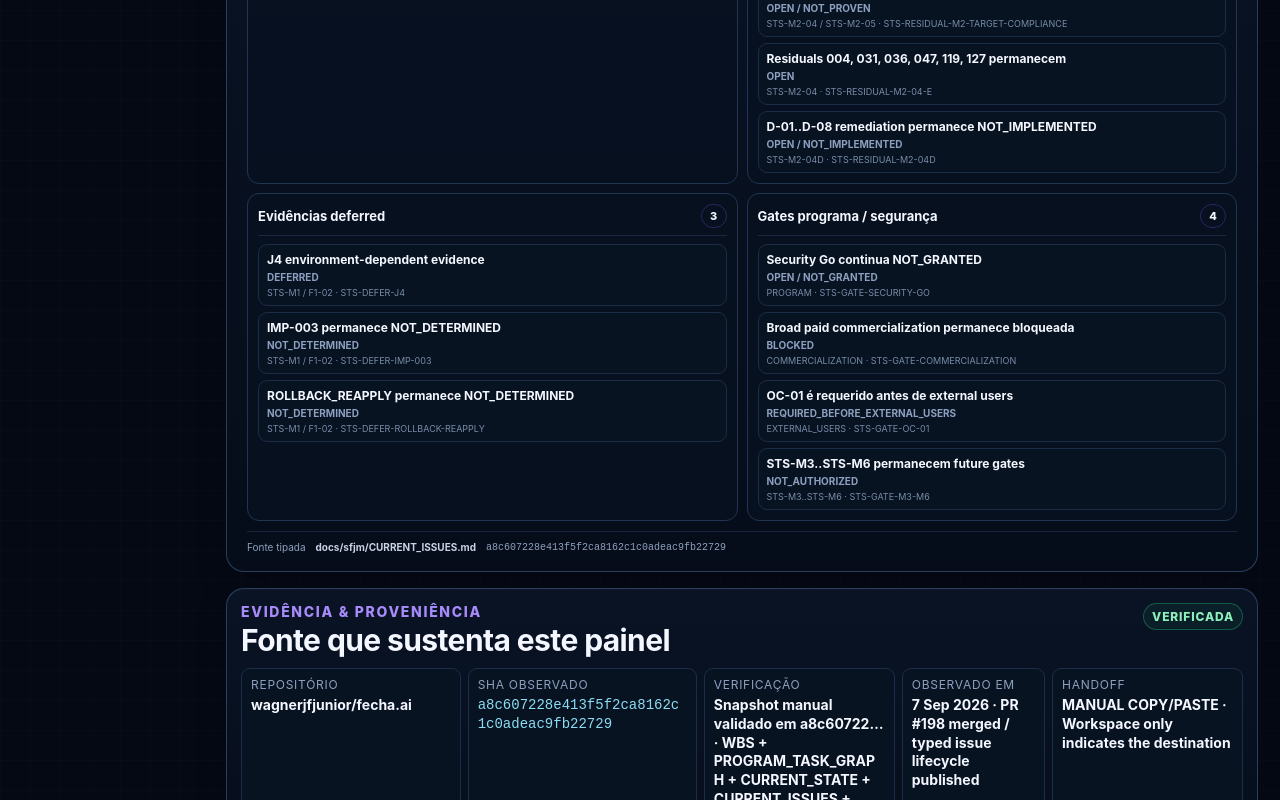
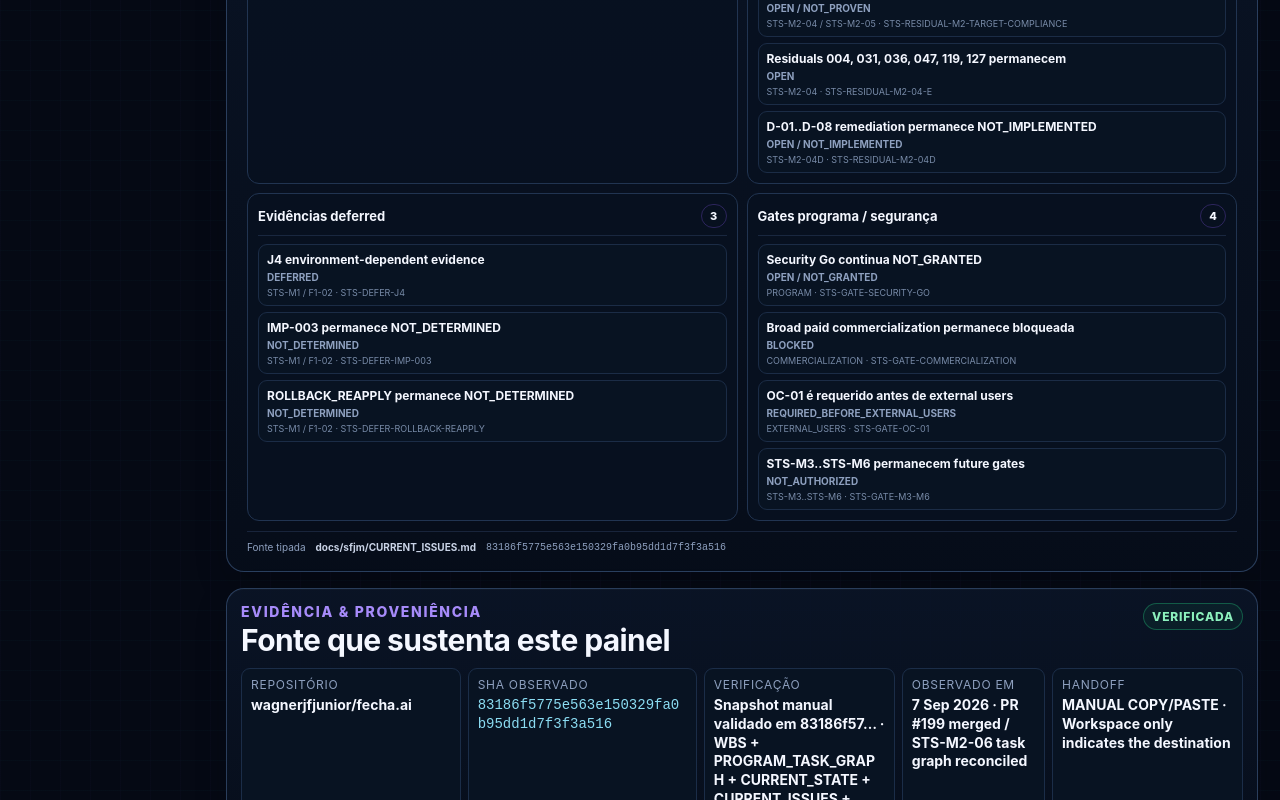
Before and after one commit to wagnerjfjunior/sfjm-workspace, a Next.js app: page / in a window 1280 px wide. Shown: the part 2000-2800 px from the top of the page. Built offline with nearby package versions, Linux system fonts and the light colour scheme.

Commit message:
data: refresh FECH.AI M2-06 canonical provenance

```diff
--- a/data/workspace-demo.ts
+++ b/data/workspace-demo.ts
@@ -204,7 +204,7 @@ export const workspaceDemo = {
           label: "Security Go continua NOT_GRANTED",
           blockingForCurrentTask: false,
           source: "docs/sfjm/CURRENT_ISSUES.md",
-          sourceRef: "a8c607228e413f5f2ca8162c1c0adeac9fb22729",
+          sourceRef: "83186f5775e563e150329fa0b95dd1d7f3f3a516",
           lastValidatedAt: "2026-09-07",
           resolutionCondition: "Product Authority Security Go após evidência/assurance exigida",
           displayPolicy: "PROGRAM_SECURITY_GATES"
@@ -217,7 +217,7 @@ export const workspaceDemo = {
           label: "Broad paid commercialization permanece bloqueada",
           blockingForCurrentTask: false,
           source: "docs/sfjm/CURRENT_ISSUES.md",
-          sourceRef: "a8c607228e413f5f2ca8162c1c0adeac9fb22729",
+          sourceRef: "83186f5775e563e150329fa0b95dd1d7f3f3a516",
           lastValidatedAt: "2026-09-07",
           resolutionCondition: "decisão comercial separada da Product Authority quando condições de launch/security permitirem",
           displayPolicy: "PROGRAM_SECURITY_GATES"
@@ -230,7 +230,7 @@ export const workspaceDemo = {
           label: "J4 environment-dependent evidence",
           blockingForCurrentTask: false,
           source: "docs/security/evidence/F1-02_REMEDIATION_MASTER_PLAN.md",
-          sourceRef: "a8c607228e413f5f2ca8162c1c0adeac9fb22729",
+          sourceRef: "83186f5775e563e150329fa0b95dd1d7f3f3a516",
           lastValidatedAt: "2026-09-07",
           resolutionCondition: "Supabase Pro + ambiente isolado non-production + autorização explícita",
           displayPolicy: "DEFERRED_EVIDENCE"
@@ -243,7 +243,7 @@ export const workspaceDemo = {
           label: "IMP-003 permanece NOT_DETERMINED",
           blockingForCurrentTask: false,
           source: "docs/security/evidence/F1-02_REMEDIATION_MASTER_PLAN.md",
-          sourceRef: "a8c607228e413f5f2ca8162c1c0adeac9fb22729",
+          sourceRef: "83186f5775e563e150329fa0b95dd1d7f3f3a516",
           lastValidatedAt: "2026-09-07",
           resolutionCondition: "bounded evidence run após reopen gate",
           displayPolicy: "DEFERRED_EVIDENCE"
@@ -256,7 +256,7 @@ export const workspaceDemo = {
           label: "ROLLBACK_REAPPLY permanece NOT_DETERMINED",
           blockingForCurrentTask: false,
           source: "docs/security/evidence/F1-02_REMEDIATION_MASTER_PLAN.md",
-          sourceRef: "a8c607228e413f5f2ca8162c1c0adeac9fb22729",
+          sourceRef: "83186f5775e563e150329fa0b95dd1d7f3f3a516",
           lastValidatedAt: "2026-09-07",
           resolutionCondition: "bounded evidence run após reopen gate",
           displayPolicy: "DEFERRED_EVIDENCE"
@@ -269,7 +269,7 @@ export const workspaceDemo = {
           label: "OC-01 é requerido antes de external users",
           blockingForCurrentTask: false,
           source: "docs/security/evidence/F1-02_REMEDIATION_MASTER_PLAN.md",
-          sourceRef: "a8c607228e413f5f2ca8162c1c0adeac9fb22729",
+          sourceRef: "83186f5775e563e150329fa0b95dd1d7f3f3a516",
           lastValidatedAt: "2026-09-07",
           resolutionCondition: "satisfazer/adjudicar OC-01 antes da admissão de external users",
           displayPolicy: "PROGRAM_SECURITY_GATES"
@@ -282,7 +282,7 @@ export const workspaceDemo = {
           label: "Current implementation target-compliant = NOT_PROVEN",
           blockingForCurrentTask: false,
           source: "docs/sfjm/CURRENT_STATE.md",
-          sourceRef: "a8c607228e413f5f2ca8162c1c0adeac9fb22729",
+          sourceRef: "83186f5775e563e150329fa0b95dd1d7f3f3a516",
           lastValidatedAt: "2026-09-07",
           resolutionCondition: "implementação + validação independente suficiente para estabelecer target compliance",
           displayPolicy: "RESIDUAL_RISKS"
@@ -295,7 +295,7 @@ export const workspaceDemo = {
           label: "Residuals 004, 031, 036, 047, 119, 127 permanecem",
           blockingForCurrentTask: false,
           source: "docs/sfjm/BLOCKED_ACTIONS.md",
-          sourceRef: "a8c607228e413f5f2ca8162c1c0adeac9fb22729",
+          sourceRef: "83186f5775e563e150329fa0b95dd1d7f3f3a516",
           lastValidatedAt: "2026-09-07",
           resolutionCondition: "implementation/lifecycle/runtime work separadamente autorizado",
           displayPolicy: "RESIDUAL_RISKS"
@@ -308,7 +308,7 @@ export const workspaceDemo = {
           label: "D-01..D-08 remediation permanece NOT_IMPLEMENTED",
           blockingForCurrentTask: false,
           source: "docs/sfjm/BLOCKED_ACTIONS.md",
-          sourceRef: "a8c607228e413f5f2ca8162c1c0adeac9fb22729",
+          sourceRef: "83186f5775e563e150329fa0b95dd1d7f3f3a516",
           lastValidatedAt: "2026-09-07",
           resolutionCondition: "remediation separadamente autorizada + adjudicação",
           displayPolicy: "RESIDUAL_RISKS"
@@ -321,20 +321,20 @@ export const workspaceDemo = {
           label: "STS-M3..STS-M6 permanecem future gates",
           blockingForCurrentTask: false,
           source: "docs/sfjm/PROGRAM_TASK_GRAPH.md",
-          sourceRef: "a8c607228e413f5f2ca8162c1c0adeac9fb22729",
+          sourceRef: "83186f5775e563e150329fa0b95dd1d7f3f3a516",
           lastValidatedAt: "2026-09-07",
           resolutionCondition: "autorização sequencial da Product Authority quando cada milestone se tornar elegível",
           displayPolicy: "ROADMAP_GATES"
         }
       ] satisfies ProjectIssue[],
       repository: "wagnerjfjunior/fecha.ai",
-      observedSha: "a8c607228e413f5f2ca8162c1c0adeac9fb22729",
-      observedAt: "7 Sep 2026 · PR #198 merged / typed issue lifecycle published",
-      verification: "Snapshot manual validado em a8c60722… · WBS + PROGRAM_TASK_GRAPH + CURRENT_STATE + CURRENT_ISSUES + NEXT_SAFE_ACTION · sem live sync",
+      observedSha: "83186f5775e563e150329fa0b95dd1d7f3f3a516",
+      observedAt: "7 Sep 2026 · PR #199 merged / STS-M2-06 task graph reconciled",
+      verification: "Snapshot manual validado em 83186f57… · WBS + PROGRAM_TASK_GRAPH + CURRENT_STATE + CURRENT_ISSUES + NEXT_SAFE_ACTION · sem live sync",
       taskDecompositions: [{
         parentTaskId: "STS-M2-04",
         parentLabel: "Política target de DEFINER / RLS / DML",
-        source: "FECH.AI docs/sfjm/PROGRAM_TASK_GRAPH.md + CURRENT_STATE.md + NEXT_SAFE_ACTION.md @ a8c60722…",
+        source: "FECH.AI docs/sfjm/PROGRAM_TASK_GRAPH.md + CURRENT_STATE.md + NEXT_SAFE_ACTION.md @ 83186f57…",
         items: [
           {
             id: "STS-M2-04B",
@@ -437,8 +437,8 @@ export const workspaceDemo = {
   fechaiProgram: {
     name: "FECH.AI Security-to-Scale 2026",
     repository: "wagnerjfjunior/fecha.ai",
-    observedSha: "a8c607228e413f5f2ca8162c1c0adeac9fb22729",
-    observedAt: "7 Sep 2026 · PR #198 merged / typed issue lifecycle published",
+    observedSha: "83186f5775e563e150329fa0b95dd1d7f3f3a516",
+    observedAt: "7 Sep 2026 · PR #199 merged / STS-M2-06 task graph reconciled",
     programIssue: "#141",
     programObjective: "Reach a sellable, operable FECH.AI with a defensible Security Go candidate and a clear path out of the current frontend/backend monolith before year-end, without hiding unresolved risk or performing a big-bang rewrite.",
     objectiveSource: "FECH.AI Issue #141 + program-hierarchy BCR",
@@ -817,13 +817,14 @@ export const workspaceDemo = {
       { date: "5 Sep 2026", text: "PR #179 alinha handoffs FECH.AI à identidade canônica SES; transporte permanece manual copy/paste", kind: "EVIDENCE" },
       { date: "7 Sep 2026", text: "B2 High-Risk Target-Contract Closure aceita com residuals de implementação/lifecycle/runtime", kind: "PROGRAM" },
       { date: "7 Sep 2026", text: "STS-M2-04 COMPLETE / ACCEPTED; M2-05 torna-se NEXT ELIGIBLE / NOT AUTHORIZED", kind: "PROGRAM" },
-      { date: "7 Sep 2026", text: "PR #194 mergeada: PROGRAM_TASK_GRAPH publica overlay consumível M2→M6 e decomposição recursiva de M2-04", kind: "PROGRAM" }
+      { date: "7 Sep 2026", text: "PR #194 mergeada: PROGRAM_TASK_GRAPH publica overlay consumível M2→M6 e decomposição recursiva de M2-04", kind: "PROGRAM" },
+      { date: "7 Sep 2026", text: "PR #199 mergeada: PROGRAM_TASK_GRAPH reconciliado para STS-M2-06 AUTHORIZED_READ_ONLY / READY_TO_EXECUTE", kind: "PROGRAM" }
     ] satisfies TimelineItem[]
 
   } satisfies ProgramSnapshot,
 
   fechaiWbs: {
-    source: "WBS structure: docs/roadmap/fechai-security-to-scale-2026-wbs.md · operational overlay: docs/sfjm/PROGRAM_TASK_GRAPH.md · current meaning: CURRENT_STATE.md + NEXT_SAFE_ACTION.md @ a8c60722…",
+    source: "WBS structure: docs/roadmap/fechai-security-to-scale-2026-wbs.md · operational overlay: docs/sfjm/PROGRAM_TASK_GRAPH.md · current meaning: CURRENT_STATE.md + NEXT_SAFE_ACTION.md @ 83186f57…",
     basis: "Planning estimates for visibility, not clocked timesheets.",
     totalCriticalHours: 832,
     completedHours: 304,
@@ -981,7 +982,7 @@ export const workspaceDemo = {
   ] satisfies SourceRow[],
 
   sources: [
-    { label: "FECH.AI main", value: "a8c60722…", badge: true },
+    { label: "FECH.AI main", value: "83186f57…", badge: true },
     { label: "Program objective", value: "#141 OPEN · PRESERVED", badge: true },
     { label: "Current state source", value: "docs/sfjm/CURRENT_STATE.md", badge: true },
     { label: "Program task graph", value: "docs/sfjm/PROGRAM_TASK_GRAPH.md", badge: true },
```
